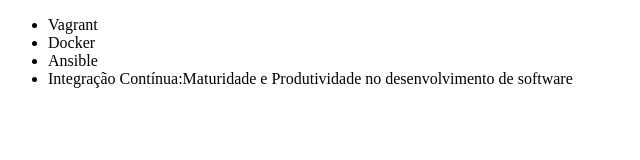
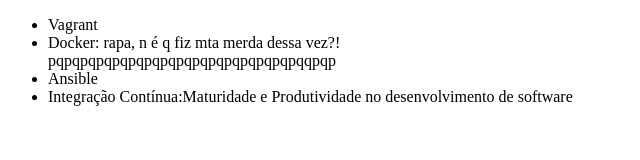
Before and after one commit to LucasCesarFerreira/minha-git, a plain HTML site: page index.html in a window 1280 px wide. Shown: the whole page, without its empty margins (0-640 px from the left). Drawn offline with Linux system fonts and the light colour scheme.

Commit message:
O bagulho ta pika kkkkkkkkkk

```diff
--- a/index.html
+++ b/index.html
@@ -7,7 +7,8 @@
 <body>
     <ul>
         <li>Vagrant</li>
-        <li>Docker</li>
+        <li>Docker: rapa, n é q fiz mta merda dessa vez?!</li>
+        pqpqpqpqpqpqpqpqpqpqpqpqpqpqpqpqqpqp
         <li>Ansible</li>
         <li>Integração Contínua:Maturidade e Produtividade no desenvolvimento de software</li>
     </ul>
```
